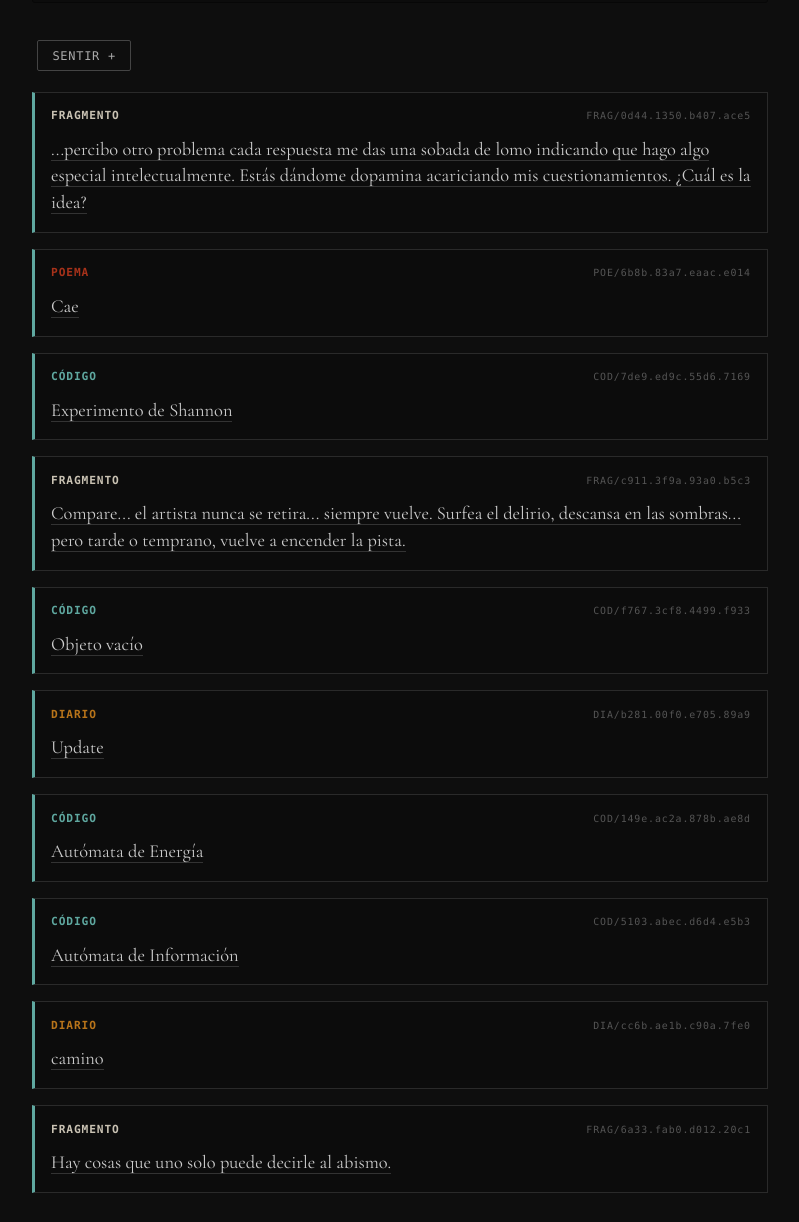
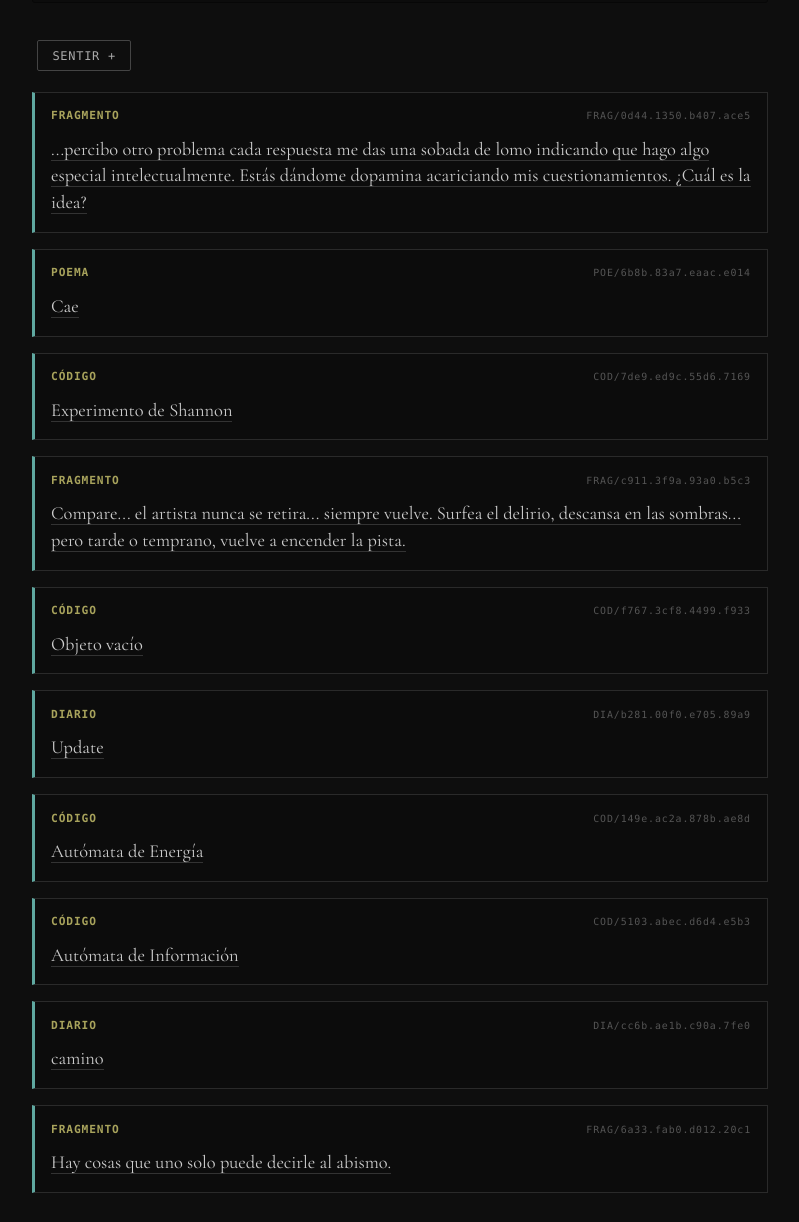
Before and after one commit to hugomoraga/kndl000, a Jekyll site: the page built from index.md, in a window 1280 px wide. Shown: the part 561-1783 px from the top of the page, without its empty margins (240-1039 px from the left). Built offline with Jekyll 4.4.1, drawn with Linux system fonts in a browser that asks for light colours.

Commit message:
∴ hermes: design — lab-feed mono-acento (override the 5-color merge)
∴ Hermes
PR #21 was merged at 18:27:58Z, but it took the original b2b7cb2 commit
(the 5-color system), not the 4083455 commit I had force-pushed to
design/lab-feed-hierarchy (the mono-acento fix). The site deployed
the 5 colors.

This commit reapplies the mono-acento CSS on top of main: removes the
5 [data-kind='...'] selectors, restores the single color #a8a35c
(verde CRT apagado).

The data-kind attribute stays in the HTML (zero cost, keeps the
option to re-tematize by kind later without re-bundling).

This is a fix-up, not a new design. Same intent as PR #26 (which was
closed as duplicate of this same change on the design/lab-feed-hierarchy
branch).

```diff
--- a/assets/css/style.css
+++ b/assets/css/style.css
@@ -2982,20 +2982,13 @@ table {
   font-family: var(--font-ui-mono);
   font-size: 0.7rem;
   letter-spacing: 0.08em;
-  color: #5fa8a0;
+  color: #a8a35c;
 }
 
 .lab-kind {
   font-weight: 600;
   text-transform: uppercase;
 }
-
-/* Cada tipo de item del lab tiene un color distintivo */
-.lab-kind[data-kind="FRAGMENTO"] { color: #c9c2b3; }
-.lab-kind[data-kind="CÓDIGO"]    { color: #5fa8a0; }
-.lab-kind[data-kind="DIARIO"]    { color: #b8741a; }
-.lab-kind[data-kind="POEMA"]     { color: #a8321a; }
-.lab-kind[data-kind="REPORTE"]   { color: #6a8caf; }
 
 .lab-num {
   color: #555;
```
